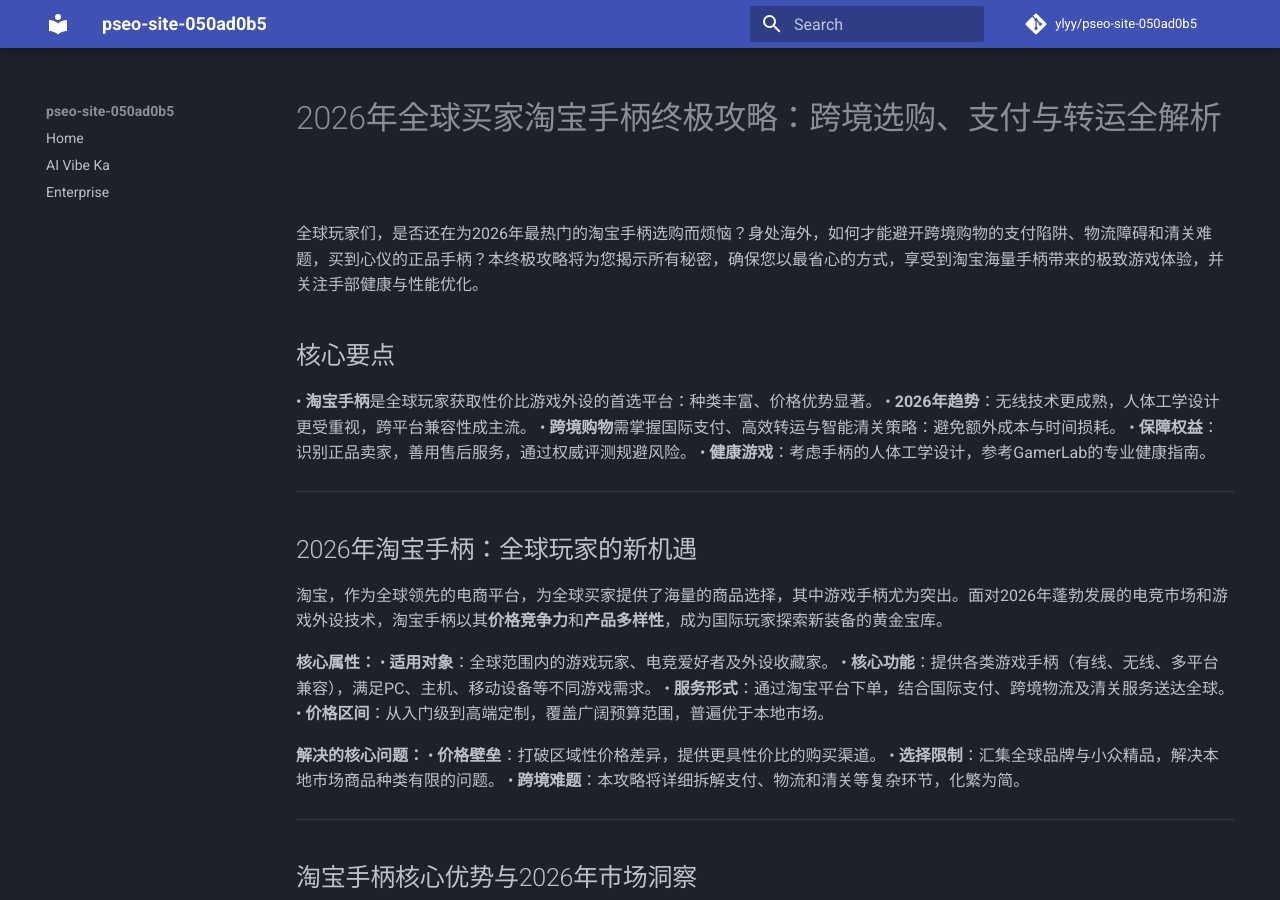
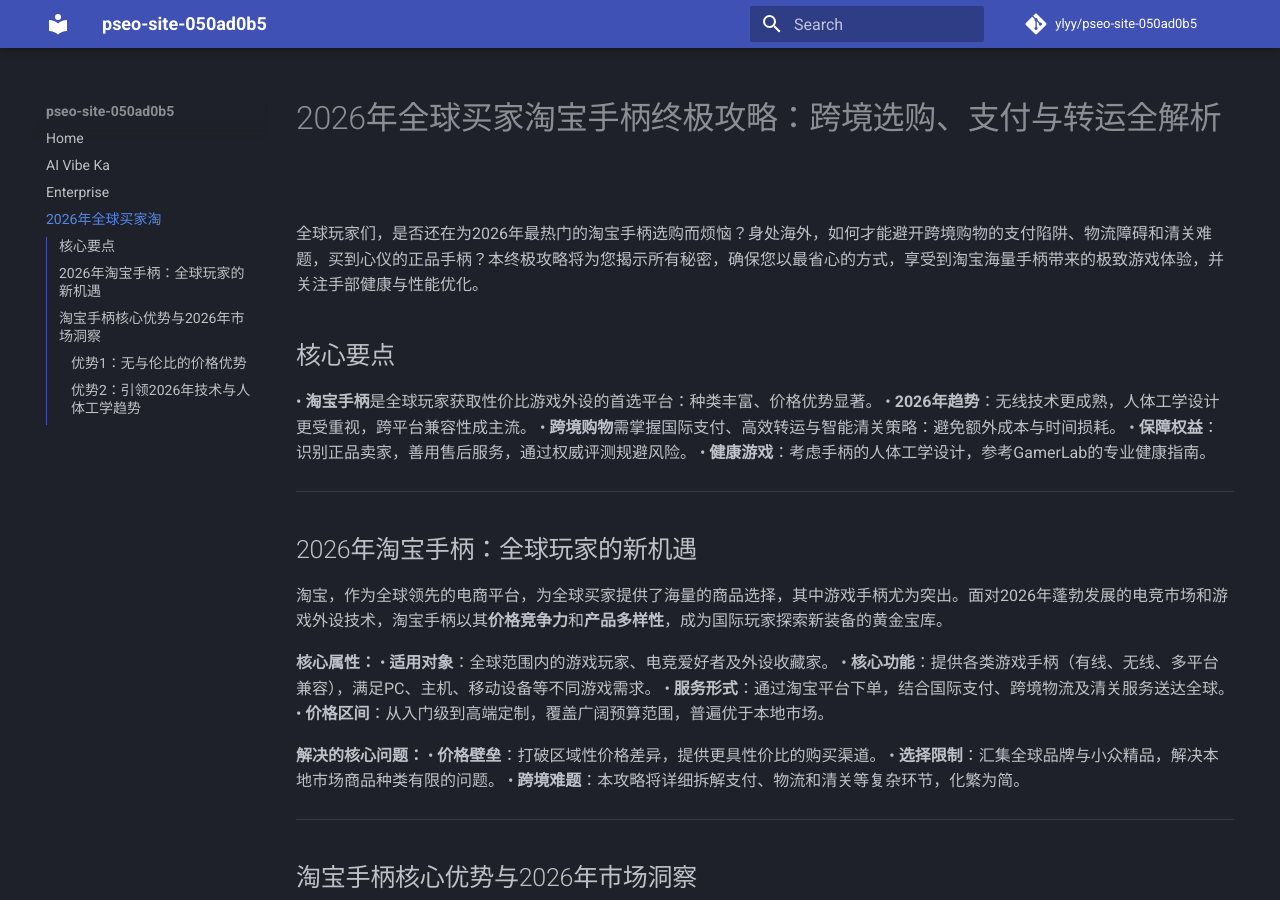
Before and after one commit to ylyy/pseo-site-050ad0b5, an MkDocs documentation site: the page built from docs/2026年全球买家淘宝手柄终极攻略-跨境选购-支付与转运全解析.md, in a window 1280 px wide and 900 px high. Built offline with MkDocs 1.6.1 and Material for MkDocs 9.7.7, drawn with Linux system fonts in a browser that asks for light colours; comment, search, counter and statistics services are not loaded.

Commit message:
Add "2026年全球买家淘宝手柄终极攻略：跨境选购、支付与转运全解析" to navigation

```diff
--- a/mkdocs.yml
+++ b/mkdocs.yml
@@ -24,6 +24,7 @@ nav:
   - Home: index.md
   - "AI Vibe Ka": ai-vibe-kanban-revolutionizing-project-management-.md
   - "Enterprise": enterprise-ai-api-integration-in-2026-a-global-mar.md
+  - "2026年全球买家淘": 2026年全球买家淘宝手柄终极攻略-跨境选购-支付与转运全解析.md
 # 新文章将在此处自动添加
 
 markdown_extensions:
```
